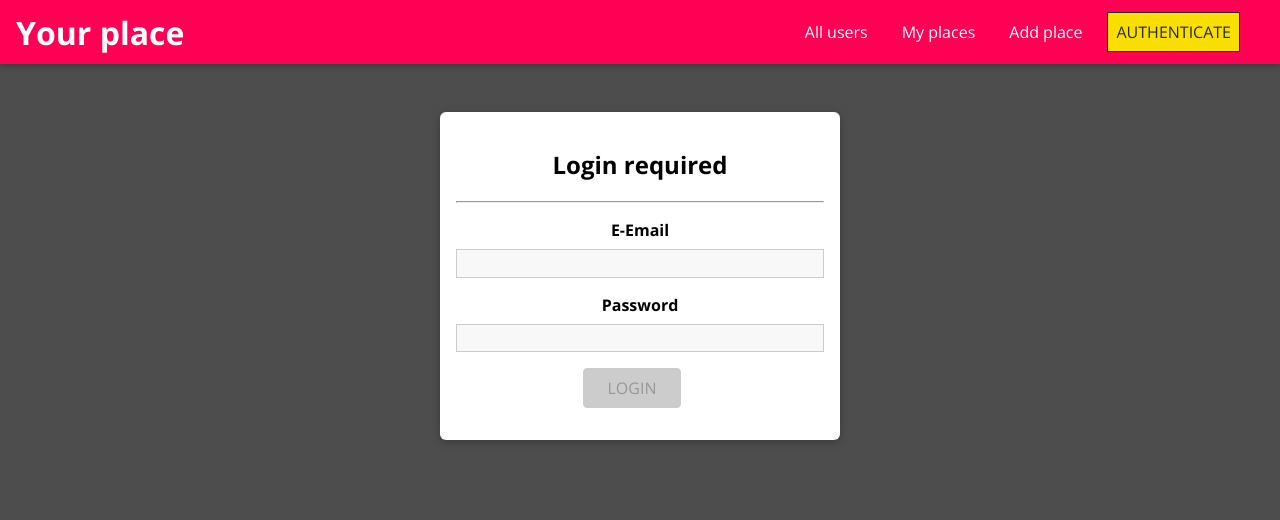
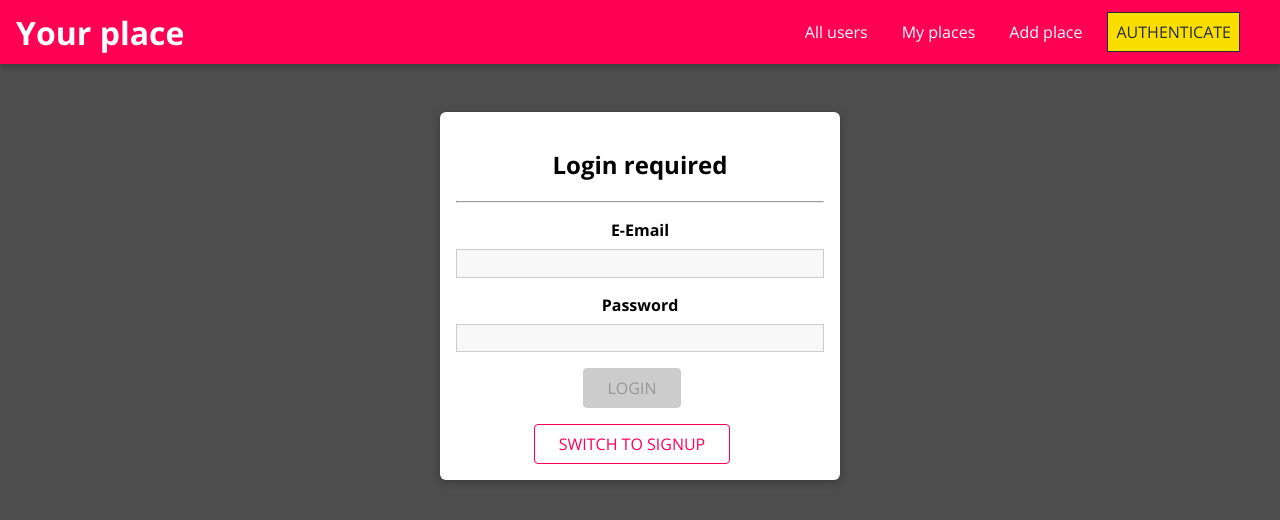
Before and after one commit to sebascarreram/MERN_Places, a React (Create React App) app in the folder front-end/: page /auth in a window 1280 px wide. Shown: the top 520 px of the page. Built offline with nearby package versions, Linux system fonts and the light colour scheme.

Commit message:
added switch to login and to signup

```diff
--- a/front-end/src/shared/hooks/form-hook.js
+++ b/front-end/src/shared/hooks/form-hook.js
@@ -7,6 +7,10 @@ const formReducer = (state, action) => {
     case "INPUT_CHANGE":
       let formIsValid = true;
       for (const inputId in state.inputs) {
+        if (!state.inputs[inputId]) {
+          continue;
+        }
+
         if (inputId === action.inputId) {
           formIsValid = formIsValid && action.isValid;
         } else {
--- a/front-end/src/user/pages/Auth.js
+++ b/front-end/src/user/pages/Auth.js
@@ -1,19 +1,21 @@
-import React from "react";
+import React, { useState } from "react";
 
 import Card from "../../shared/components/UIElements/Card";
 import Input from "../../shared/components/FormElements/Input";
 import Button from "../../shared/components/FormElements/Button";
 import {
   VALIDATOR_EMAIL,
-  VALIDATOR_MINLENGTH
+  VALIDATOR_MINLENGTH,
+  VALIDATOR_REQUIRE
 } from "../../shared/util/validators";
 import { userForm } from "../../shared/hooks/form-hook";
 
 import "./Auth.css";
 
 const Auth = props => {
-  //   useEffect(() => {
-  const [formState, inputHandler] = userForm(
+  const [isLoginMode, setIsLoginMode] = useState(true);
+
+  const [formState, inputHandler, setFormData] = userForm(
     {
       email: {
         value: "",
@@ -26,11 +28,34 @@ const Auth = props => {
     },
     false
   );
-  //   }, []);
 
   const authSubmitHandler = event => {
     event.preventDefault();
     console.log(formState.inputs);
+  };
+
+  const switchModelHandler = () => {
+    if (!isLoginMode) {
+      setFormData(
+        {
+          ...formState.inputs,
+          name: undefined
+        },
+        formState.inputs.email.isValid && formState.inputs.password.isValid
+      );
+    } else {
+      setFormData(
+        {
+          ...formState.inputs,
+          name: {
+            value: "",
+            isValid: false
+          }
+        },
+        false
+      );
+    }
+    setIsLoginMode(prevMode => !prevMode);
   };
 
   return (
@@ -38,6 +63,17 @@ const Auth = props => {
       <h2>Login required</h2>
       <hr />
       <form onSubmit={authSubmitHandler}>
+        {!isLoginMode && (
+          <Input
+            element="input"
+            id="name"
+            type="text"
+            label="Your name"
+            validators={[VALIDATOR_REQUIRE()]}
+            errorText="Please enter a valid your name"
+            onInput={inputHandler}
+          />
+        )}
         <Input
           element="input"
           id="email"
@@ -57,9 +93,12 @@ const Auth = props => {
           onInput={inputHandler}
         />
         <Button type="submit" disabled={!formState.isValid}>
-          LOGIN
+          {isLoginMode ? "LOGIN" : "SIGNUP"}
         </Button>
       </form>
+      <Button inverse onClick={switchModelHandler}>
+        {isLoginMode ? "SWITCH TO SIGNUP" : "SWITCH TO LOGIN"}
+      </Button>
     </Card>
   );
 };
```
